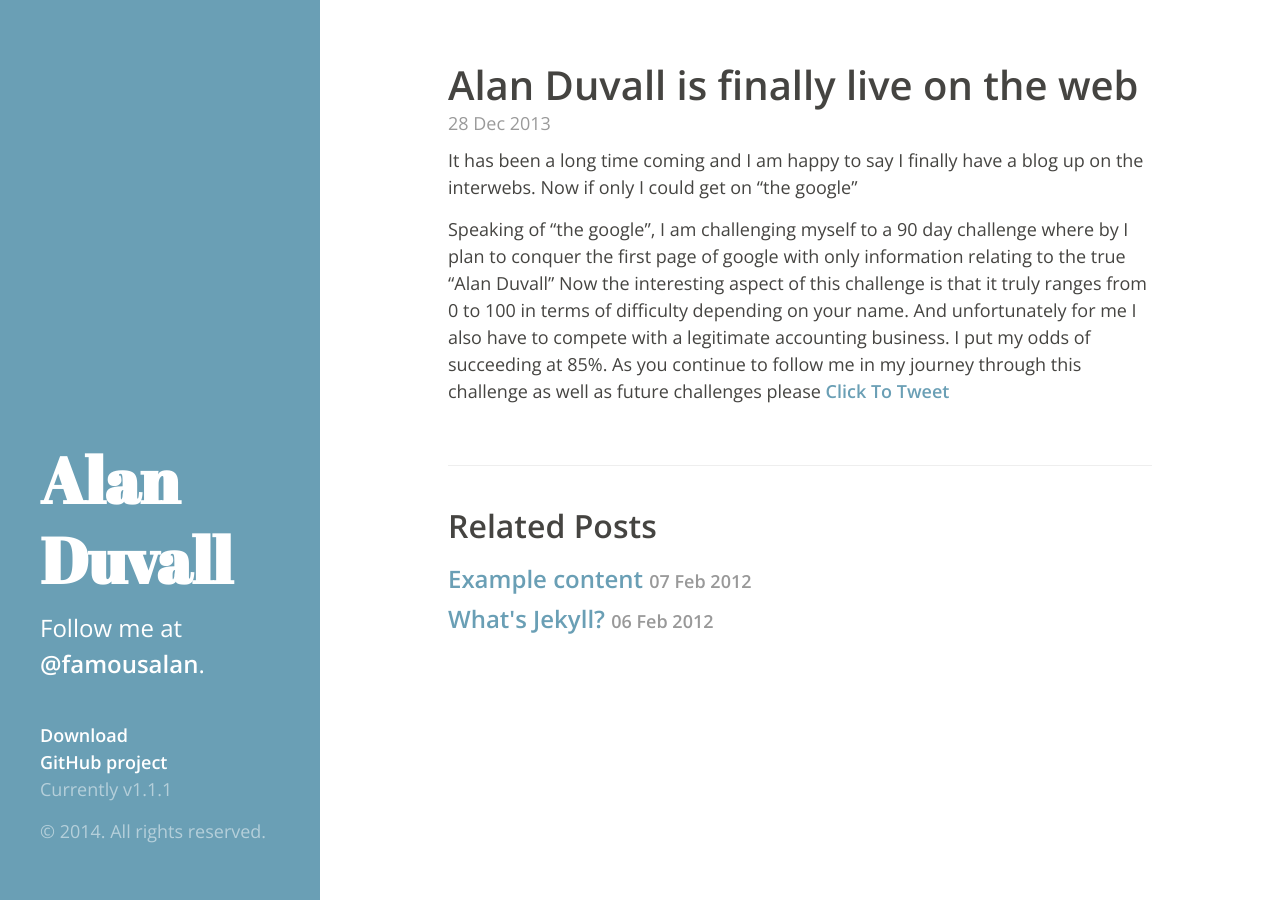
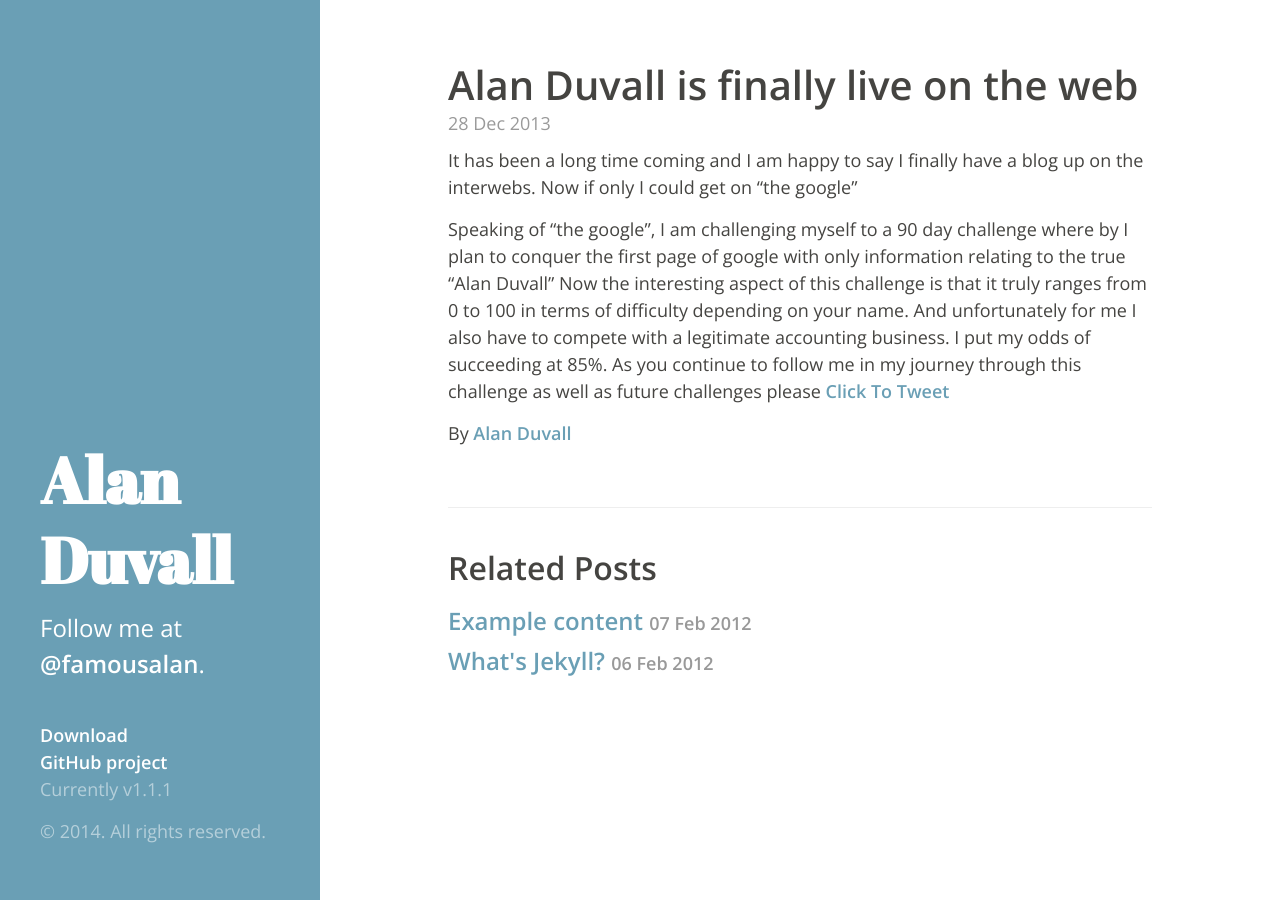
Before and after one commit to alanduvall/alanduvall.github.io, a Jekyll site: the page built from _posts/2013-12-28-hello-world.md, in a window 1280 px wide. Built offline with Jekyll 4.4.1, drawn with Linux system fonts in a browser that asks for light colours.

Commit message:
google plus.

```diff
--- a/_layouts/post.html
+++ b/_layouts/post.html
@@ -6,6 +6,7 @@ layout: default
   <h1>{{ page.title }}</h1>
   <span class="post-date">{{ page.date | date_to_string }}</span>
   {{ content }}
+  By <a href="https://plus.google.com/107386700887407648809 rel=author">Alan Duvall</a>
 </div>
 
 <div class="related">
```
